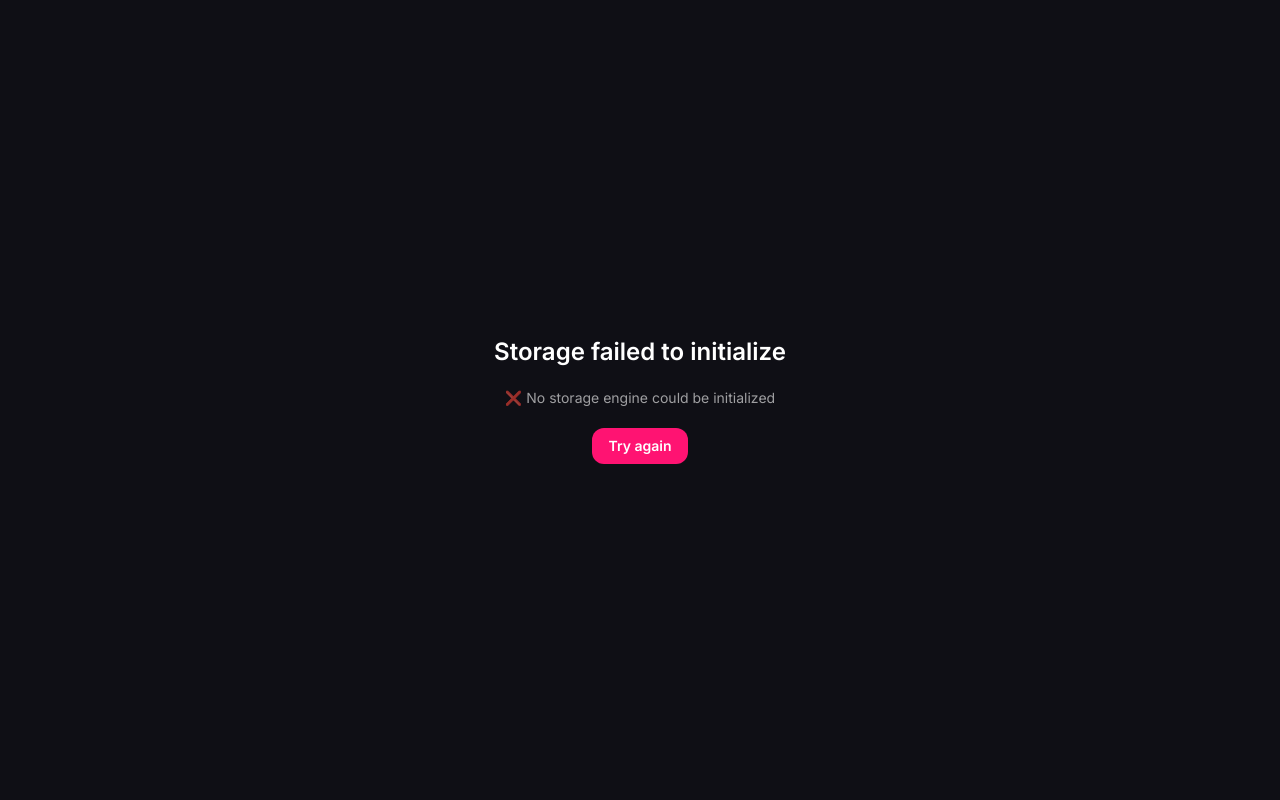
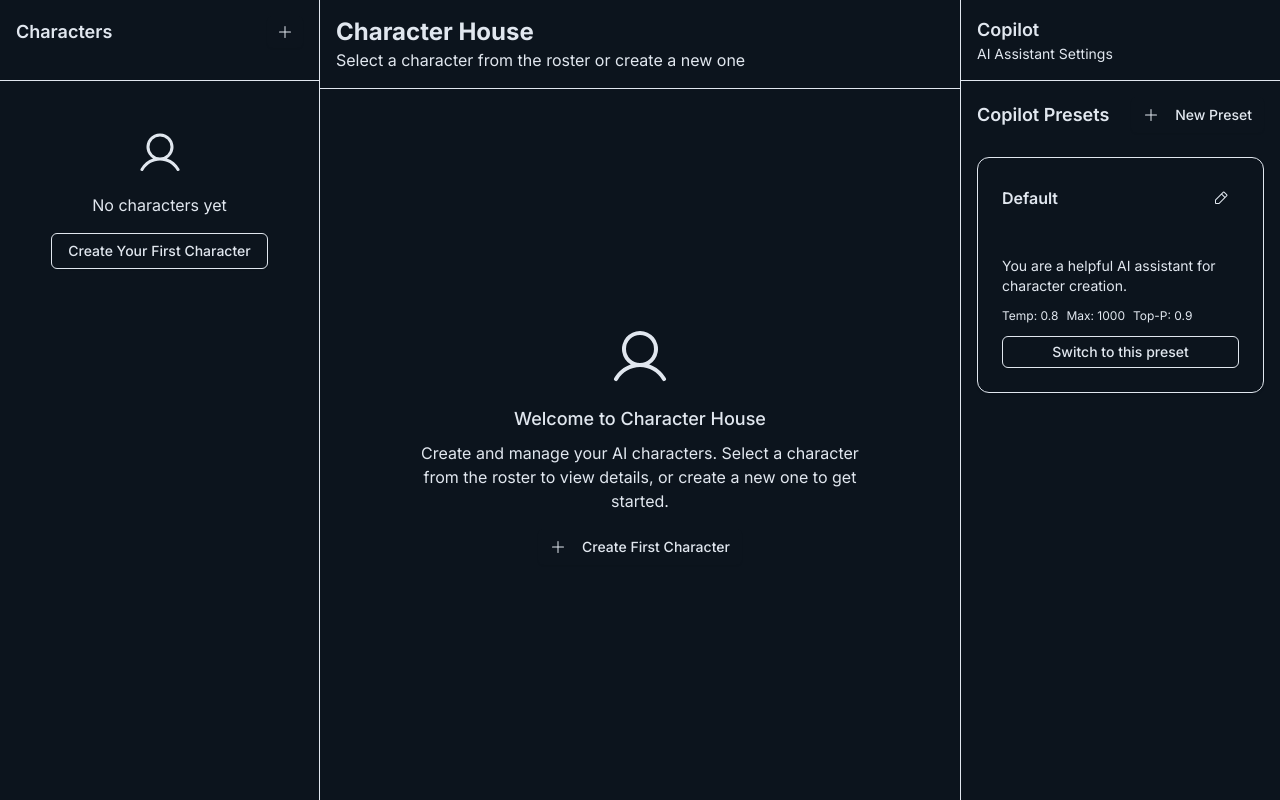
Before and after one commit to Deepfail/dollhouse, a React (Vite) app: page / in a window 1280 px wide. Built offline with nearby package versions, Linux system fonts and the light colour scheme.

Commit message:
refactor: simplify App component by removing QueryClientProvider and update import path

```diff
--- a/eslint.config.js
+++ b/eslint.config.js
@@ -1,8 +1,8 @@
 import js from '@eslint/js';
 import tseslint from '@typescript-eslint/eslint-plugin';
 import tsparser from '@typescript-eslint/parser';
+import reactHooks from 'eslint-plugin-react-hooks';
 import globals from 'globals';
-import reactHooks from 'eslint-plugin-react-hooks';
 
 export default [
   js.configs.recommended,
--- a/src/App-New.tsx
+++ b/src/App-New.tsx
@@ -1,18 +1,13 @@
-import { useState } from 'react';
-import { QueryClient, QueryClientProvider } from '@tanstack/react-query';
 import { DesktopShell } from '@/components/DesktopShell';
 import { Toaster } from '@/components/ui/sonner';
-import { queryClient } from '@/lib/query';
 import './main.css';
 
 function App() {
   return (
-    <QueryClientProvider client={queryClient}>
-      <div className="h-screen bg-background">
-        <DesktopShell />
-        <Toaster />
-      </div>
-    </QueryClientProvider>
+    <div className="h-screen bg-background">
+      <DesktopShell />
+      <Toaster />
+    </div>
   );
 }
 
--- a/src/main.tsx
+++ b/src/main.tsx
@@ -2,7 +2,7 @@ import { QueryClientProvider } from '@tanstack/react-query';
 import { createRoot } from 'react-dom/client';
 import { ErrorBoundary } from "react-error-boundary";
 
-import App from './App.tsx';
+import App from './App-New.tsx';
 import { ErrorFallback } from './ErrorFallback.tsx';
 import { queryClient } from './lib/query';
 
```
Also changed, not shown: src/components/CharacterCard.tsx (indentation only).
